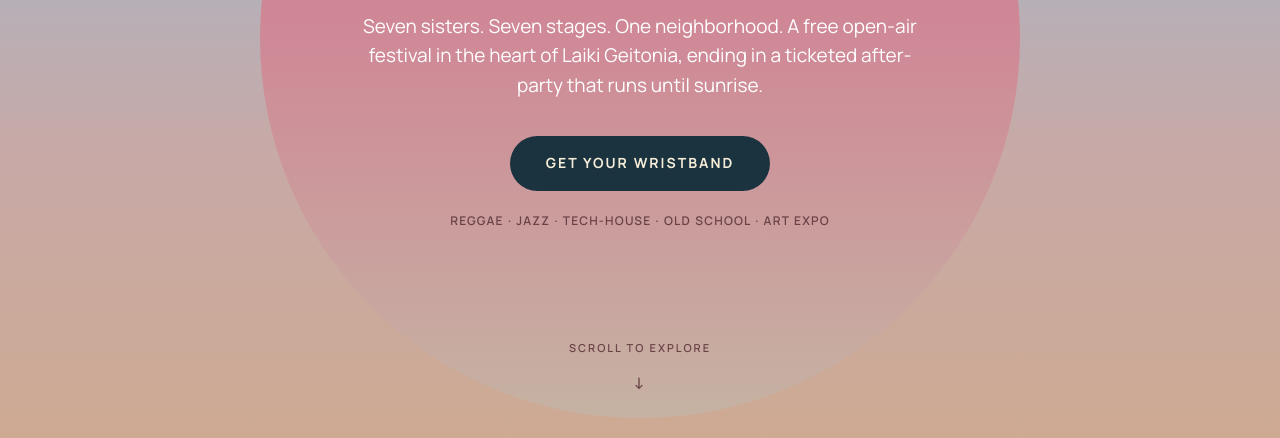
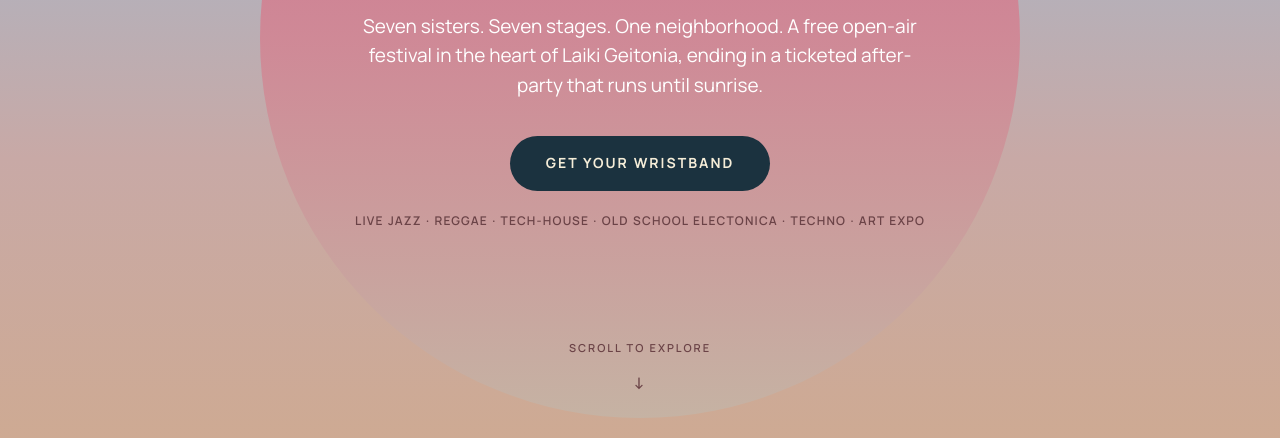
Before and after one commit to wecomeone-marketing/celestialfestival, a plain HTML site: page index.html in a window 1280 px wide. Shown: the part 362-800 px from the top of the page. Drawn offline with Linux system fonts and the light colour scheme.

Commit message:
Update index.html

```diff
--- a/index.html
+++ b/index.html
@@ -984,7 +984,7 @@
     </div>
     <p class="hero-sub">Seven sisters. Seven stages. One neighborhood. A free open-air festival in the heart of Laiki Geitonia, ending in a ticketed after-party that runs until sunrise.</p>
     <a href="#after-party" class="hero-cta">Get Your Wristband</a>
-    <div class="hero-meta-line">Reggae · Jazz · Tech-house · Old school · Art Expo</div>
+    <div class="hero-meta-line">Live Jazz · Reggae · Tech-house · Old school electonica · Techno · Art Expo</div>
   </div>
 
   <div class="container hero-bottom">
```
